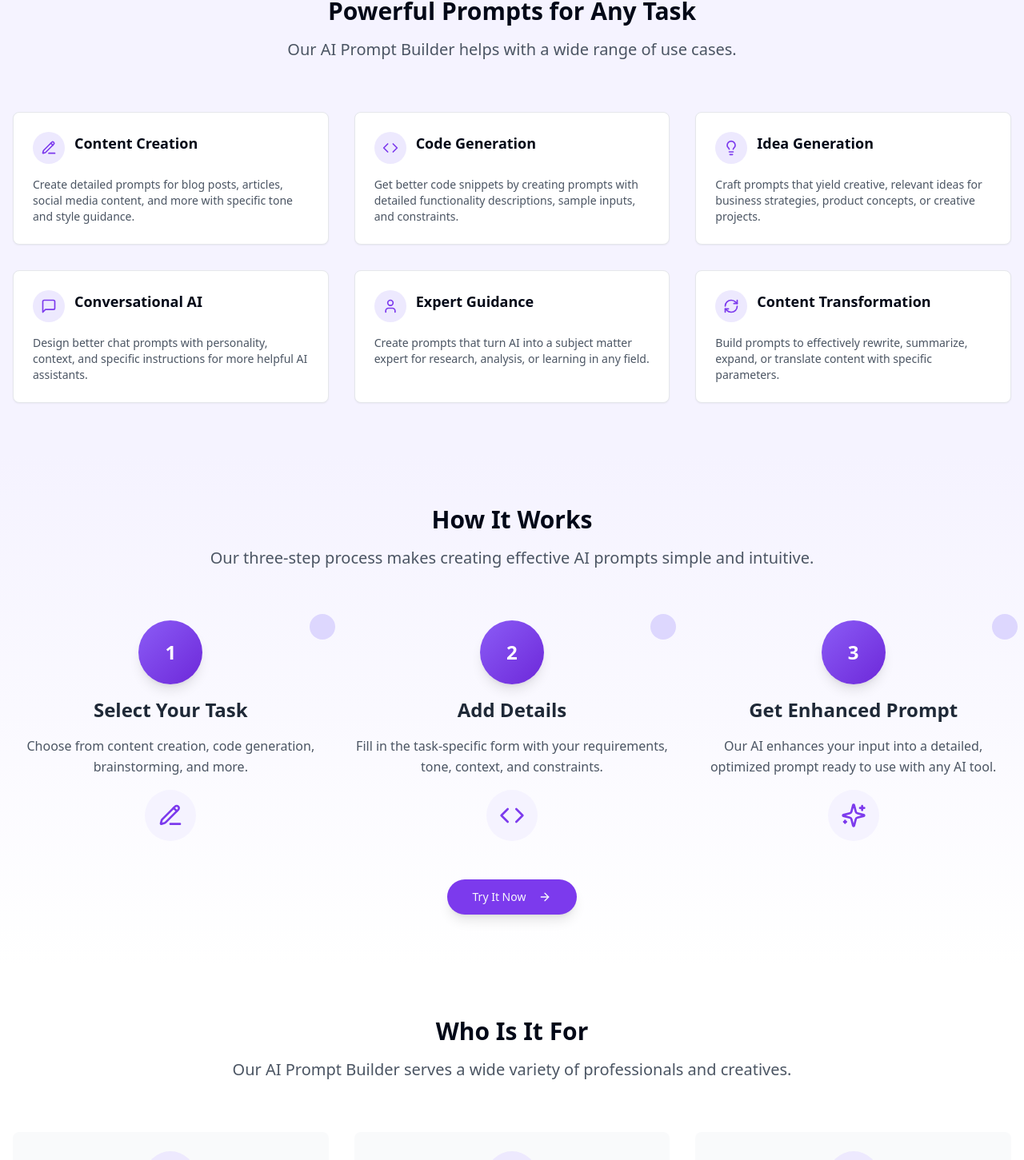
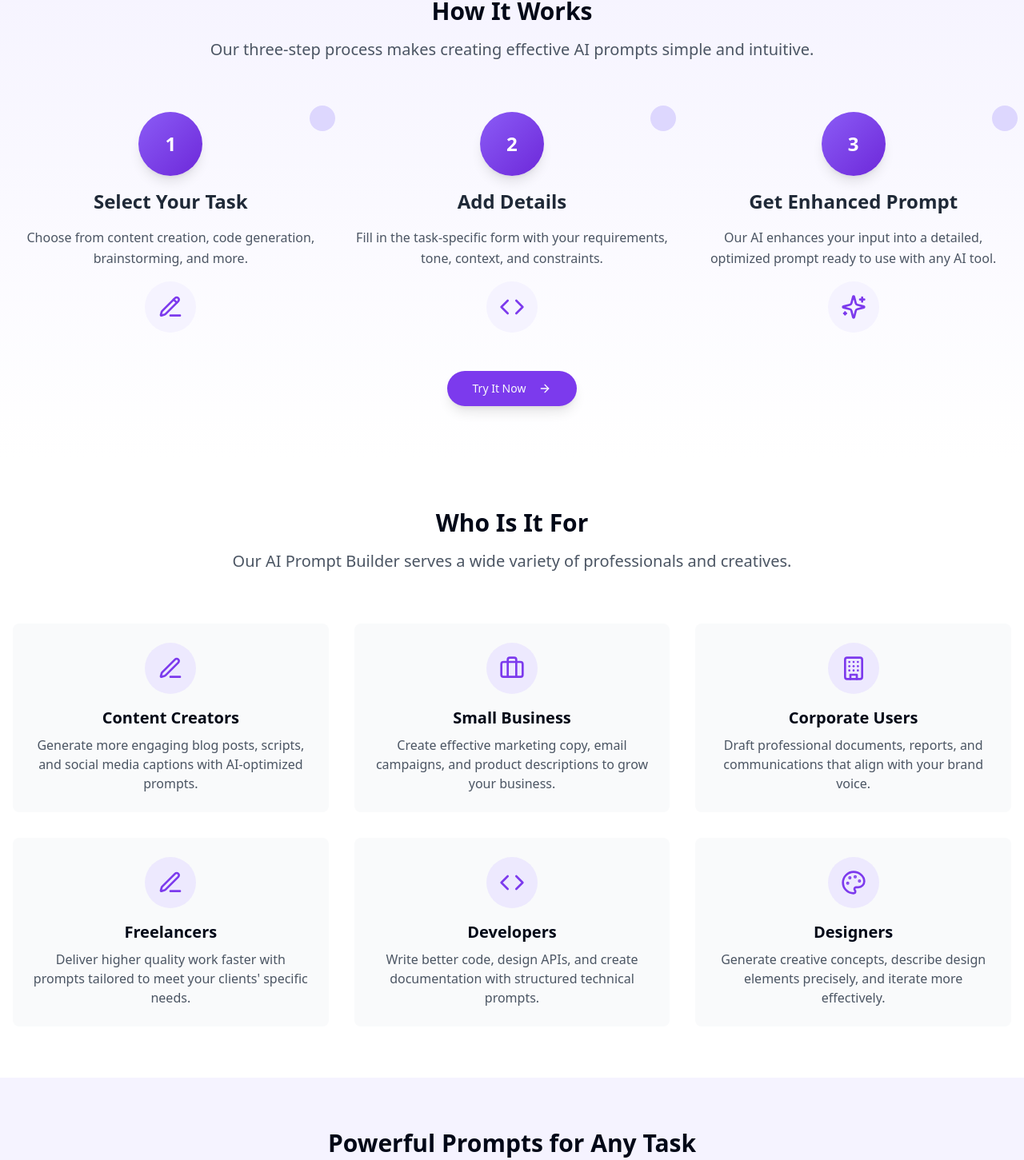
Before and after one commit to rdh-bot-ai/brainwaveprompts, a React (Vite) app: page / in a window 1280 px wide. Shown: the part 1130-2581 px from the top of the page at 80% size. Built offline with nearby package versions, Linux system fonts and the light colour scheme.

Commit message:
Rearrange home page sections
Restructure the home page sections for better design and usability.

```diff
--- a/src/pages/Index.tsx
+++ b/src/pages/Index.tsx
@@ -3,9 +3,9 @@ import React from "react";
 import Navbar from "@/components/layout/Navbar";
 import HeroSection from "@/components/home/HeroSection";
 import FeaturesSection from "@/components/home/FeaturesSection";
-import UseCasesSection from "@/components/home/UseCasesSection";
 import HowItWorksSection from "@/components/home/HowItWorksSection";
 import WhoIsItForSection from "@/components/home/WhoIsItForSection";
+import UseCasesSection from "@/components/home/UseCasesSection";
 import PricingSection from "@/components/home/PricingSection";
 import CTASection from "@/components/home/CTASection";
 import Footer from "@/components/home/Footer";
@@ -16,9 +16,9 @@ const Index = () => {
       <Navbar />
       <HeroSection />
       <FeaturesSection />
-      <UseCasesSection />
       <HowItWorksSection />
       <WhoIsItForSection />
+      <UseCasesSection />
       <PricingSection />
       <CTASection />
       <Footer />
```
